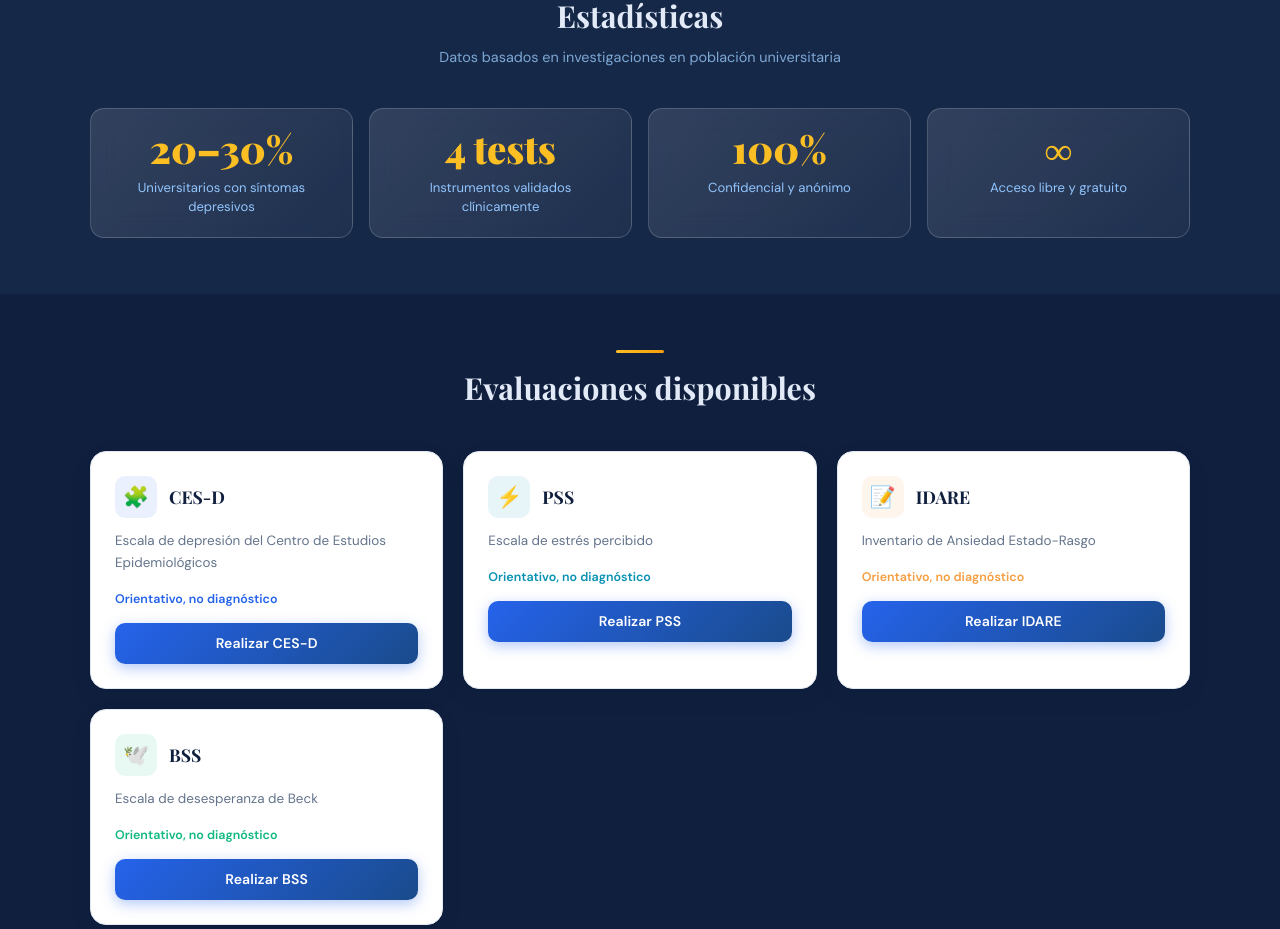
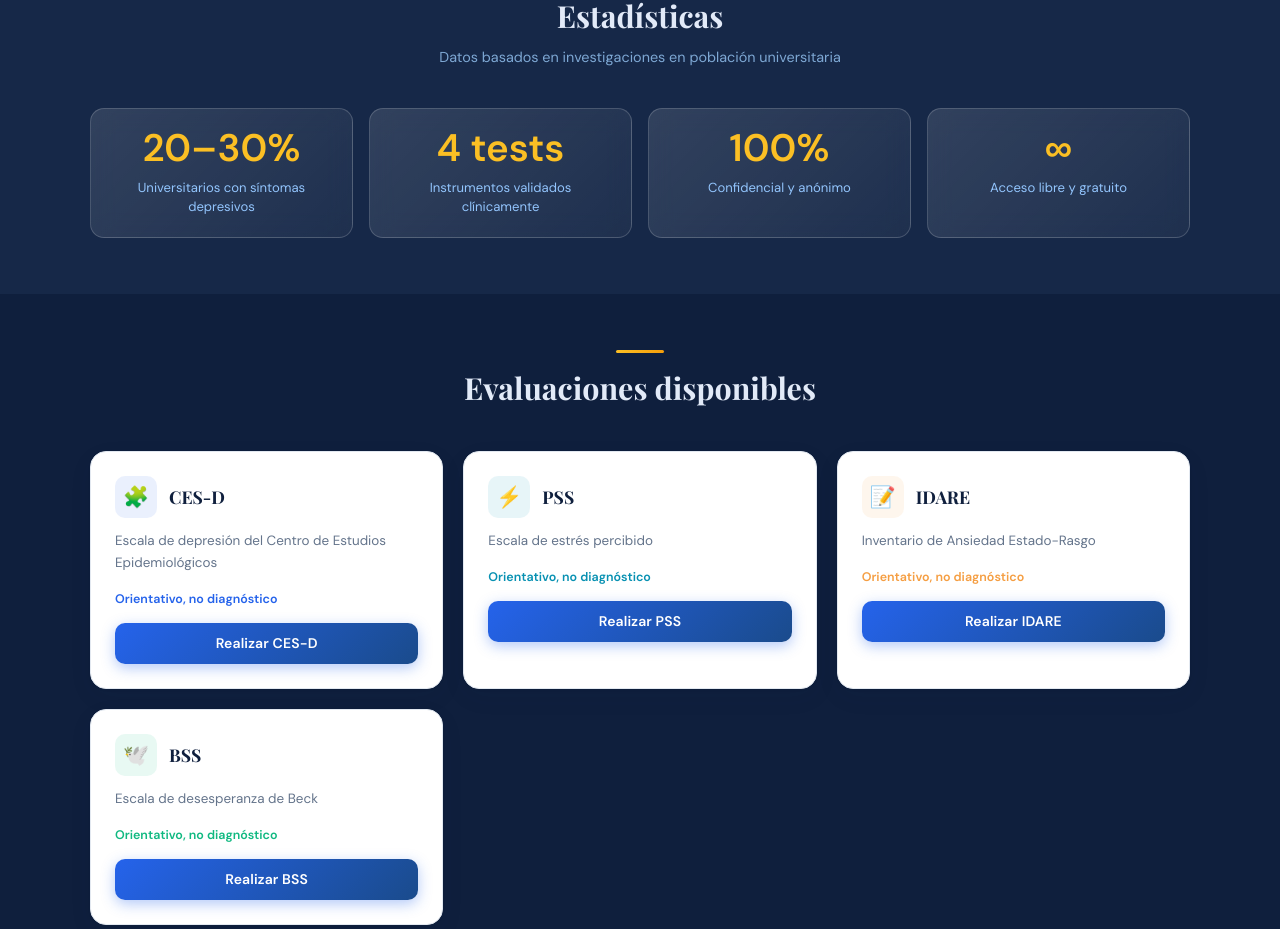
Before and after one commit to BlackRubick/JD, a React (Create React App) app in the folder jared/: page / in a window 1280 px wide. Shown: the part 1319-2248 px from the top of the page. Built offline with nearby package versions, Linux system fonts and the light colour scheme; no server answers.

Commit message:
tipografia

```diff
--- a/jared/src/pages/HomePage.jsx
+++ b/jared/src/pages/HomePage.jsx
@@ -158,7 +158,14 @@ function HomePage({ role, onLogout }) {
           <div style={{ display: 'grid', gridTemplateColumns: 'repeat(auto-fit, minmax(200px, 1fr))', gap: 16 }}>
             {stats.map((s) => (
               <div key={s.value} className="stat-card" style={{ textAlign: 'center' }}>
-                <div className="serif" style={{ fontSize: '2.4rem', fontWeight: 900, color: 'var(--gold)', lineHeight: 1 }}>
+                <div style={{
+                  fontFamily: "'DM Sans', sans-serif",
+                  fontSize: '2.4rem',
+                  fontWeight: 700,
+                  letterSpacing: '0',
+                  color: 'var(--gold)',
+                  lineHeight: 1
+                }}>
                   {s.value}
                 </div>
                 <div style={{ marginTop: 10, fontSize: '0.82rem', color: '#93c5fd', lineHeight: 1.5 }}>
```
